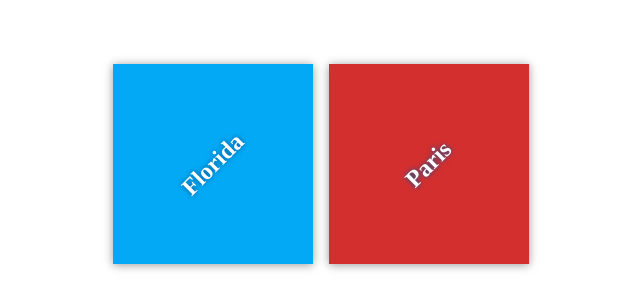
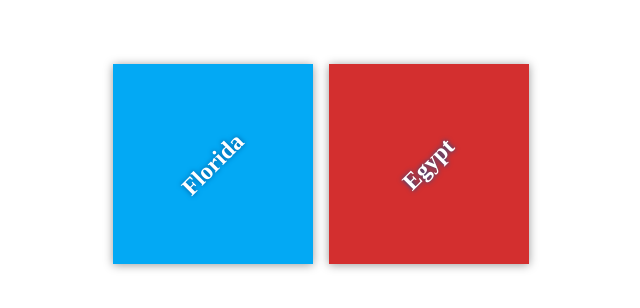
Before and after one commit to fatemakhaledwaheba/my-travel-plans, a plain HTML site: page index.html in a window 1280 px wide. Shown: the part 236-544 px from the top of the page, 319-959 px from the left. Drawn offline with Linux system fonts and the light colour scheme; files that its build step writes are made by us from their sources.

Commit message:
change the destination

```diff
--- a/index.html
+++ b/index.html
@@ -15,7 +15,7 @@
 </div>
 
 <div class="destination" id="paris">
-<h2>Paris</h2>
+<h2>Egypt</h2>
 </div>
 </div>
 </div>
```
